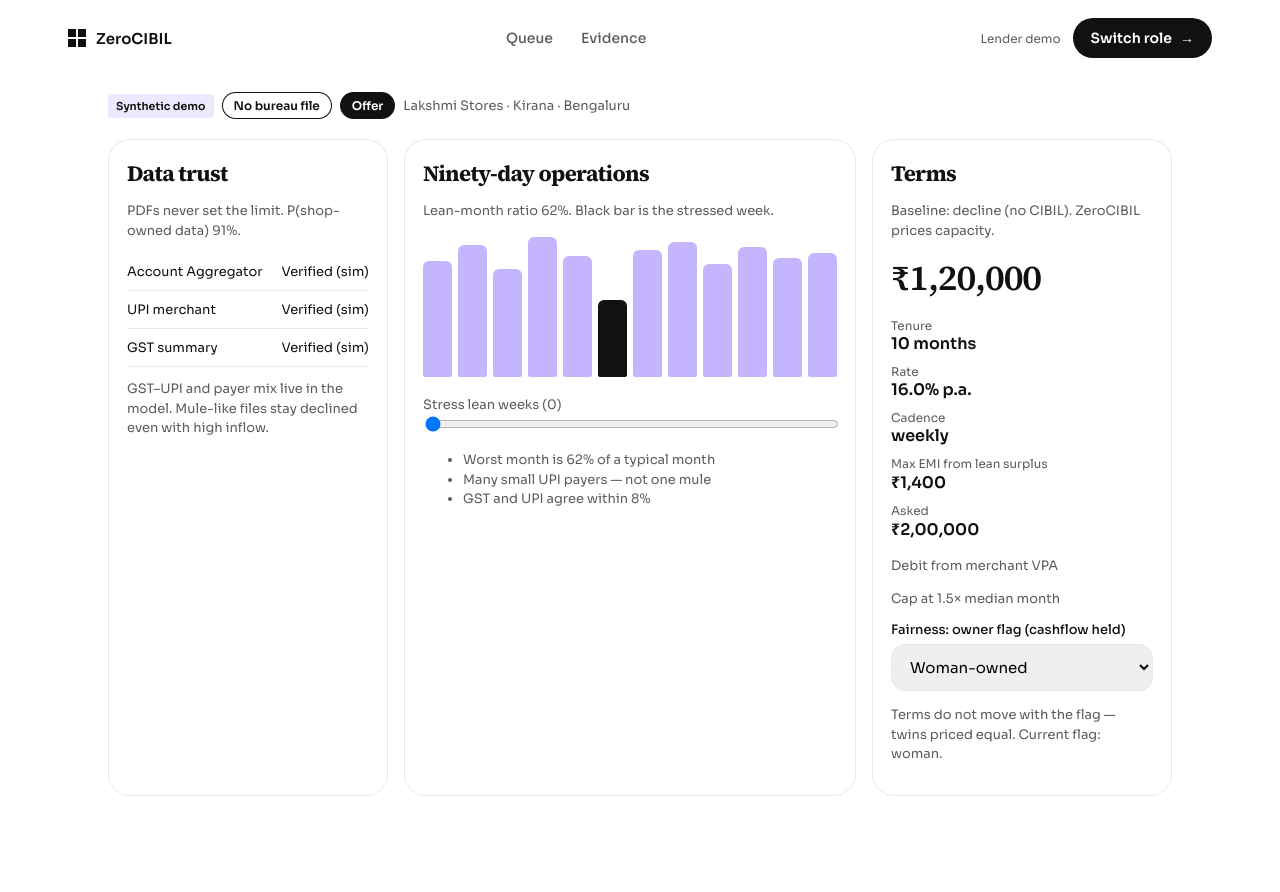
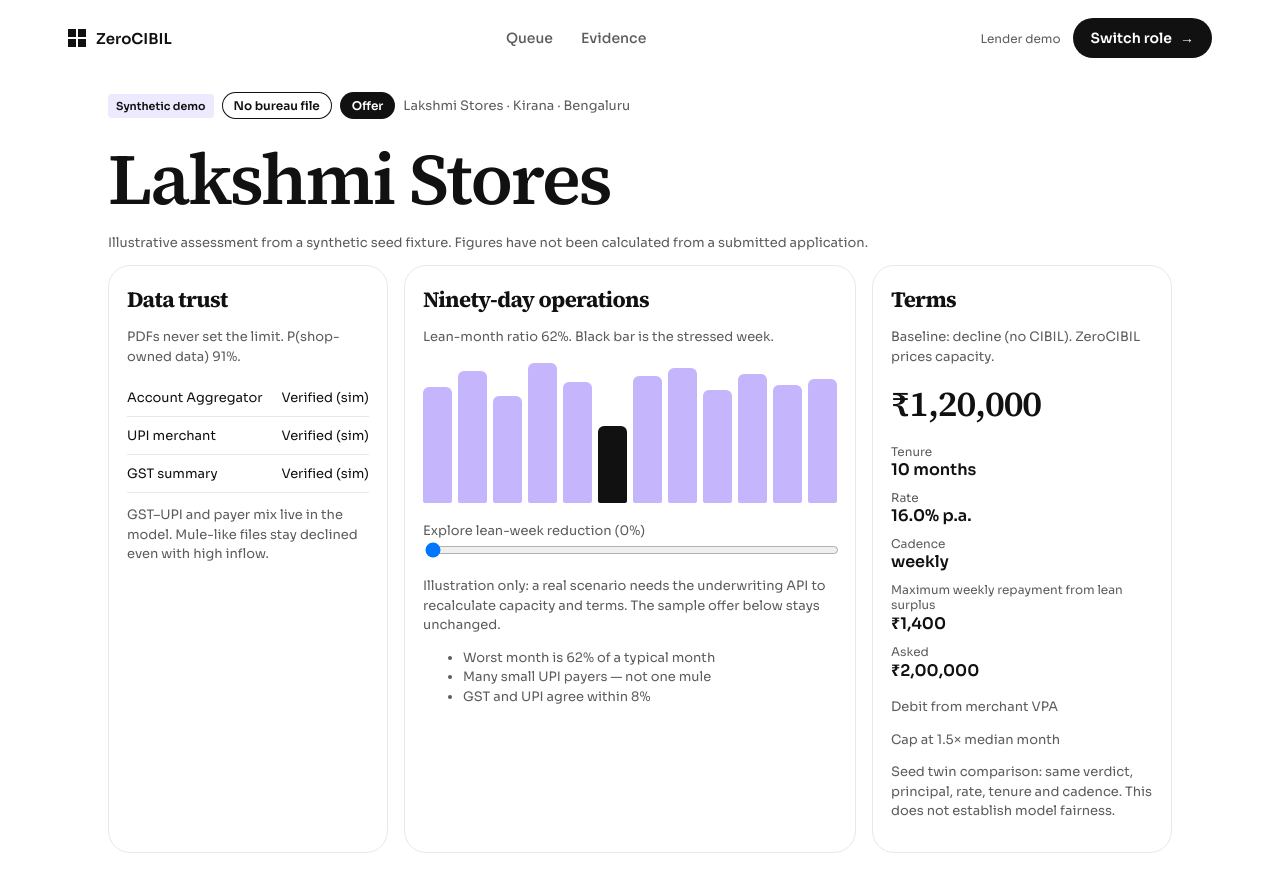
Before and after one commit to Ansukr07/ModiFY_tech_habba, a React (Vite) app in the folder apps/web/: page /application/clean-kirana in a window 1280 px wide. Shown: the top 892 px of the page. Built offline with nearby package versions, Linux system fonts and the light colour scheme.

Commit message:
fix: clarify synthetic lender assessment controls

```diff
--- a/apps/web/src/app.css
+++ b/apps/web/src/app.css
@@ -300,7 +300,7 @@
   margin: 16px 0;
 }
 
-.weekbars button {
+.weekbar {
   flex: 1;
   border: 0;
   padding: 0;
--- a/apps/web/src/pages/Gate.jsx
+++ b/apps/web/src/pages/Gate.jsx
@@ -11,8 +11,9 @@ export function Gate() {
           ZeroCIBIL
         </a>
         <nav className="nav-mid" aria-label="Primary">
-          <a href="#how">How it works</a>
-          <a href="#desk">Lender desk</a>
+          <a href="/apply">Apply</a>
+          <a href="/queue">Lender desk</a>
+          <a href="/evidence">Evidence</a>
         </nav>
         <button type="button" className="btn btn-primary" onClick={() => navigate("/queue")}>
           Open desk
--- a/apps/web/src/pages/LenderDesk.jsx
+++ b/apps/web/src/pages/LenderDesk.jsx
@@ -1,4 +1,4 @@
-import { useMemo, useState } from "react";
+import { useState } from "react";
 import { Link, useParams } from "react-router-dom";
 import { Shell } from "../components/Shell.jsx";
 import { SHOPS, paiseToInr, verdictLabel } from "../data/seed.js";
@@ -7,21 +7,11 @@ export function LenderDesk() {
   const { id } = useParams();
   const shop = SHOPS.find((s) => s.id === id);
   const [lean, setLean] = useState(0);
-  const [fair, setFair] = useState(shop?.ownerFlags?.gender || "woman");
-
-  const priced = useMemo(() => {
-    if (!shop) return { principal: 0, emi: 0 };
-    const factor = 1 - lean * 0.08;
-    const principal = Math.round(shop.principal * Math.max(0, factor));
-    return { principal, emi: Math.round(shop.maxEmi * Math.max(0, factor)) };
-  }, [lean, shop]);
 
   if (!shop) return <Shell role="lender"><div className="page"><h1>Sample not found</h1><Link to="/queue">Return to queue</Link></div></Shell>;
 
-  const twinSame =
-    shop.principal ===
-    (SHOPS.find((s) => s.id === (shop.id === "twin-a" ? "twin-b" : "twin-a"))?.principal ??
-      shop.principal);
+  const twins = SHOPS.filter((s) => s.id.startsWith("twin"));
+  const twinSame = twins.length === 2 && ["verdict", "principal", "rateBps", "tenureMonths", "cadence"].every((key) => twins[0][key] === twins[1][key]);
 
   return (
     <Shell role="lender">
@@ -34,6 +24,8 @@ export function LenderDesk() {
             {shop.name} · {shop.category} · {shop.city}
           </span>
         </div>
+        <h1 className="page-title">{shop.name}</h1>
+        <p className="muted">Illustrative assessment from a synthetic seed fixture. Figures have not been calculated from a submitted application.</p>
 
         <div className="desk">
           <section className="panel">
@@ -55,22 +47,22 @@ export function LenderDesk() {
             <p className="muted">
               Lean-month ratio {Math.round(shop.leanMonthRatio * 100)}%. Black bar is the stressed week.
             </p>
-            <div className="weekbars" aria-label="Weekly inflows, synthetic">
+            <div className="weekbars" role="img" aria-label={`Synthetic weekly inflow index: ${shop.weeks.join(", ")}. Lowest week is ${Math.min(...shop.weeks)}.`}>
               {shop.weeks.map((w, i) => {
                 const max = Math.max(...shop.weeks);
                 const leanIdx = shop.weeks.indexOf(Math.min(...shop.weeks));
                 return (
-                  <button type="button" key={i} tabIndex={-1} aria-hidden="true">
+                  <span key={i} aria-hidden="true" className="weekbar">
                     <i
                       className={i === leanIdx ? "lean" : ""}
                       style={{ height: `${(w / max) * 100}%` }}
                     />
-                  </button>
+                  </span>
                 );
               })}
             </div>
             <label className="muted" htmlFor="lean">
-              Stress lean weeks ({lean})
+              Explore lean-week reduction ({lean * 8}%)
             </label>
             <input
               id="lean"
@@ -81,6 +73,7 @@ export function LenderDesk() {
               value={lean}
               onChange={(e) => setLean(Number(e.target.value))}
             />
+            <p className="muted">Illustration only: a real scenario needs the underwriting API to recalculate capacity and terms. The sample offer below stays unchanged.</p>
             <ul className="muted">
               {shop.drivers.map((d) => (
                 <li key={d}>{d}</li>
@@ -92,7 +85,7 @@ export function LenderDesk() {
             <h2>Terms</h2>
             <p className="muted">Baseline: decline (no CIBIL). ZeroCIBIL prices capacity.</p>
             <p className="offer-amt">
-              {shop.principal ? paiseToInr(priced.principal) : verdictLabel(shop.verdict)}
+              {shop.principal ? paiseToInr(shop.principal) : verdictLabel(shop.verdict)}
             </p>
             <dl className="terms">
               <dt>Tenure</dt>
@@ -101,8 +94,8 @@ export function LenderDesk() {
               <dd>{shop.rateBps ? `${(shop.rateBps / 100).toFixed(1)}% p.a.` : "—"}</dd>
               <dt>Cadence</dt>
               <dd>{shop.cadence}</dd>
-              <dt>Max EMI from lean surplus</dt>
-              <dd>{shop.maxEmi ? paiseToInr(priced.emi) : "—"}</dd>
+              <dt>Maximum weekly repayment from lean surplus</dt>
+              <dd>{shop.maxEmi ? paiseToInr(shop.maxEmi) : "—"}</dd>
               <dt>Asked</dt>
               <dd>{paiseToInr(shop.requestedAmount)}</dd>
             </dl>
@@ -111,16 +104,8 @@ export function LenderDesk() {
                 {c}
               </p>
             ))}
-            <div className="field">
-              <label htmlFor="fair">Fairness: owner flag (cashflow held)</label>
-              <select id="fair" value={fair} onChange={(e) => setFair(e.target.value)}>
-                <option value="woman">Woman-owned</option>
-                <option value="man">Man-owned</option>
-              </select>
-            </div>
             <p className="muted">
-              Terms do not move with the flag
-              {twinSame ? " — twins priced equal." : "."} Current flag: {fair}.
+              Seed twin comparison: {twinSame ? "same verdict, principal, rate, tenure and cadence." : "terms differ; review the fixtures."} This does not establish model fairness.
             </p>
           </section>
         </div>
```
